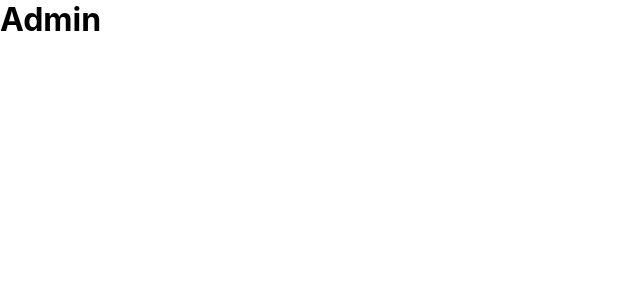
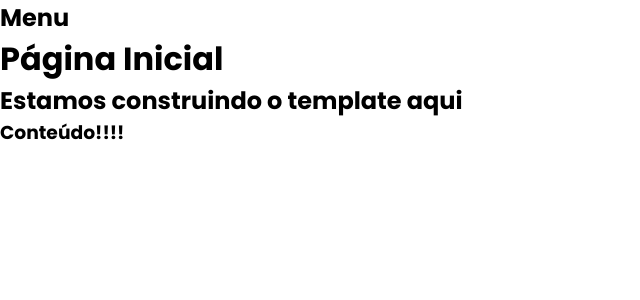
Before and after one commit to andredavid1/next-admin-template, a Next.js app: page / in a window 1280 px wide. Shown: the top 300 px of the page, without its empty margins (0-640 px from the left). Built offline with nearby package versions, Linux system fonts and the light colour scheme.

Commit message:
feat: create components to layout

```diff
--- /dev/null
+++ b/src/components/Cabecalho.tsx
@@ -0,0 +1,16 @@
+import Titulo from "./Titulo";
+
+interface CabecalhoProps {
+  titulo: string;
+  subtitulo: string;
+}
+
+export default function Cabecalho (props: CabecalhoProps) {
+  return (
+    <div className={`
+
+    `}>
+      <Titulo titulo={props.titulo} subtitulo={props.subtitulo} />
+    </div>
+  )
+}
--- /dev/null
+++ b/src/components/Conteudo.tsx
@@ -0,0 +1,13 @@
+interface ConteudoProps {
+  children?: any;
+}
+
+export default function Conteudo (props: ConteudoProps) {
+  return (
+    <div className={`
+      flex flex-col mt-7
+    `}>
+      {props.children}
+    </div>
+  )
+}
--- /dev/null
+++ b/src/components/Layout.tsx
@@ -0,0 +1,23 @@
+import Cabecalho from './Cabecalho';
+import Conteudo from './Conteudo';
+import MenuLateral from './MenuLateral';
+
+interface LayoutProps {
+  titulo: string;
+  subtitulo: string;
+  children?: any;
+}
+
+export default function Layout (props: LayoutProps) {
+  return (
+    <div className={`
+
+    `}>
+      <MenuLateral />
+      <Cabecalho titulo={props.titulo} subtitulo={props.subtitulo} />
+      <Conteudo>
+        {props.children}
+      </Conteudo>
+    </div>
+  )
+}
--- /dev/null
+++ b/src/components/MenuLateral.tsx
@@ -0,0 +1,9 @@
+export default function MenuLateral() {
+  return(
+    <aside className={`
+
+    `}>
+      <h1>Menu</h1>
+    </aside>
+  )
+}
--- /dev/null
+++ b/src/components/Titulo.tsx
@@ -0,0 +1,21 @@
+interface TituloProps {
+  titulo: string;
+  subtitulo: string;
+}
+
+export default function Titulo (props: TituloProps) {
+  return (
+    <div>
+      <h1 className={`
+
+      `}>
+        {props.titulo}
+      </h1>
+      <h2 className={`
+
+      `}>
+        {props.subtitulo}
+      </h2>
+    </div>
+  )
+}
--- a/src/pages/index.tsx
+++ b/src/pages/index.tsx
@@ -1,10 +1,9 @@
+import Layout from "../components/Layout";
+
 export default function Home() {
   return (
-    <div className="
-      flex justify-center items-center h-screen
-      bg-gradient-to-r from-green-500 to-blue-500
-    ">
-      <h1>Admin</h1>
-    </div>
+    <Layout titulo="Página Inicial" subtitulo="Estamos construindo o template aqui">
+      <h3>Conteúdo!!!!</h3>
+    </Layout>
   )
 }
--- a/src/styles/globals.css
+++ b/src/styles/globals.css
@@ -1,8 +1,9 @@
+@import url('https://fonts.googleapis.com/css2?family=Poppins:wght@100;200;300;400;500;600;700;800;900&display=swap');
+
 html,
 body {
 
-  font-family: -apple-system, BlinkMacSystemFont, Segoe UI, Roboto, Oxygen,
-    Ubuntu, Cantarell, Fira Sans, Droid Sans, Helvetica Neue, sans-serif;
+  font-family: 'Poppins', sans-serif;
 }
 
 a {
```
